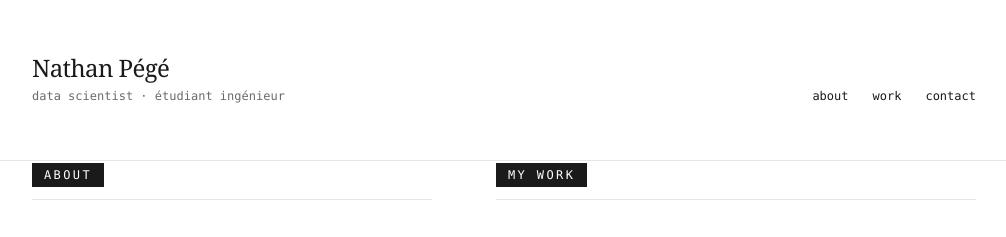
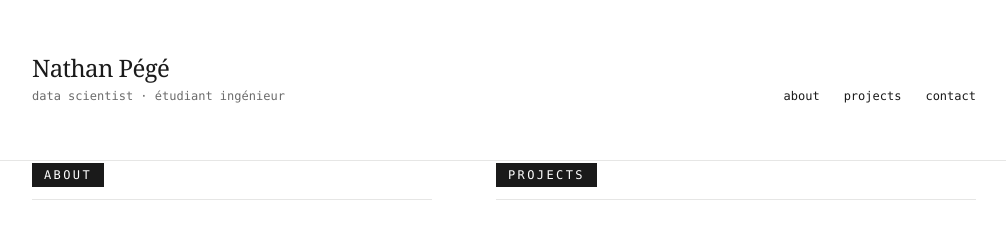
Before and after one commit to nathp94/portfolio, a Next.js app: page / in a window 1280 px wide. Shown: the top 237 px of the page, without its empty margins (136-1142 px from the left). Built offline with nearby package versions, Linux system fonts and the light colour scheme.

Commit message:
Renommage 'work' et 'my work' en 'projects' + correction du lien PDF AquaOptim

```diff
--- a/app/page.tsx
+++ b/app/page.tsx
@@ -15,7 +15,7 @@ export default function Home() {
 
         {/* Colonne droite : travaux puis contact */}
         <div className="flex flex-col gap-16">
-          <Section id="work" label="my work">
+          <Section id="work" label="projects">
             <WorkList items={getWork()} />
           </Section>
 
--- a/components/header.tsx
+++ b/components/header.tsx
@@ -3,7 +3,7 @@ import { site } from "@/lib/site";
 
 const nav = [
   { label: "about", href: "/#about" },
-  { label: "work", href: "/#work" },
+  { label: "projects", href: "/#work" },
   { label: "contact", href: "/#contact" },
 ];
 
--- a/content/work/2026-aquaoptim.mdx
+++ b/content/work/2026-aquaoptim.mdx
@@ -37,4 +37,4 @@ frequency-domain signal processing, the **Isolation Forest** anomaly detection
 model, experimental results, technical limitations, and future improvements.
 
 
-<Rapport complet (PDF)](/pdfs/AquaOptim_Rapport.pdf)
+[Rapport complet (PDF)](/pdfs/AquaOptim_Rapport.pdf)
```
